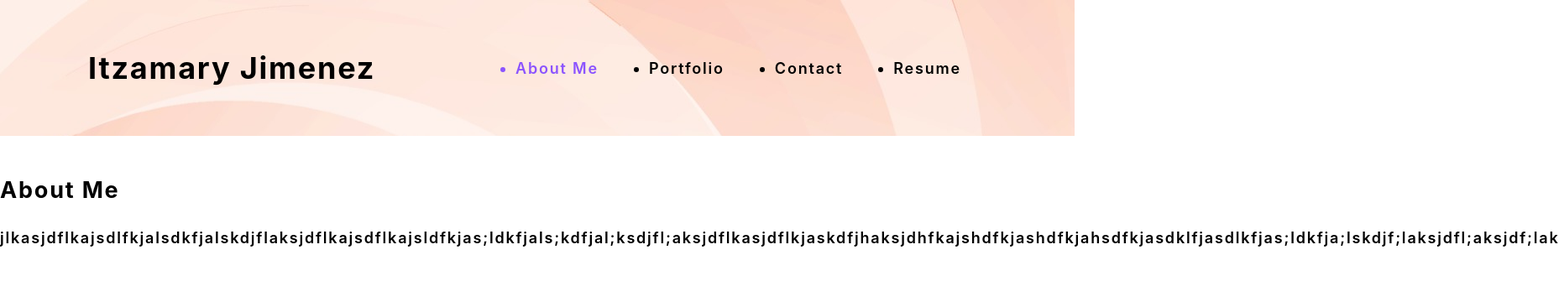
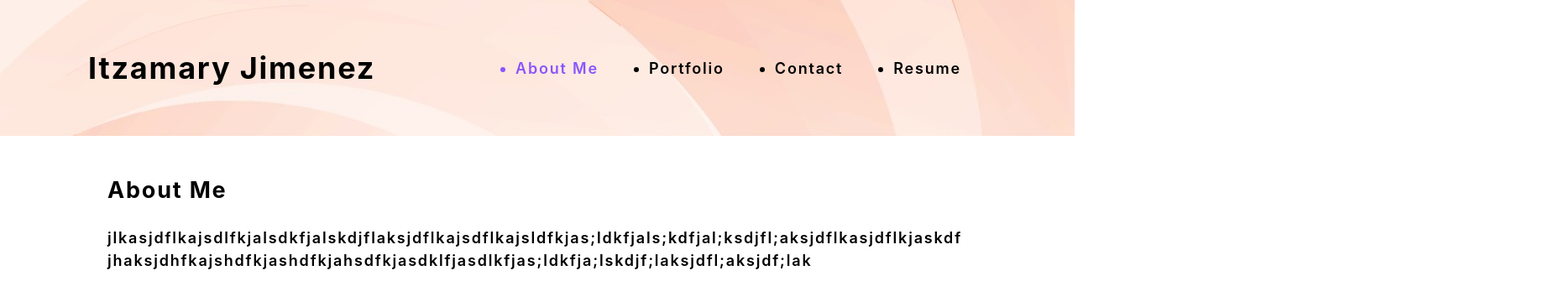
Before and after one commit to Itzamary/react-personal-portfolio-, a React (Create React App) app: page / in a window 1280 px wide. Shown: the top 360 px of the page at 84% size, 1857 px wide, since content can reach past the window. Built offline with nearby package versions, Linux system fonts and the light colour scheme.

Commit message:
new css properties and selectors to adjust basic view of the project section.

```diff
--- a/src/index.css
+++ b/src/index.css
@@ -56,6 +56,15 @@ header {
 margin:0 30px 0 30px;
 }
 
+main {
+    margin: 0 auto;
+    width: 80%;
+}
+
+.my-5 {
+    word-wrap: break-word;
+}
+
 .navActive {
   color: var(--primary);
 }
```
